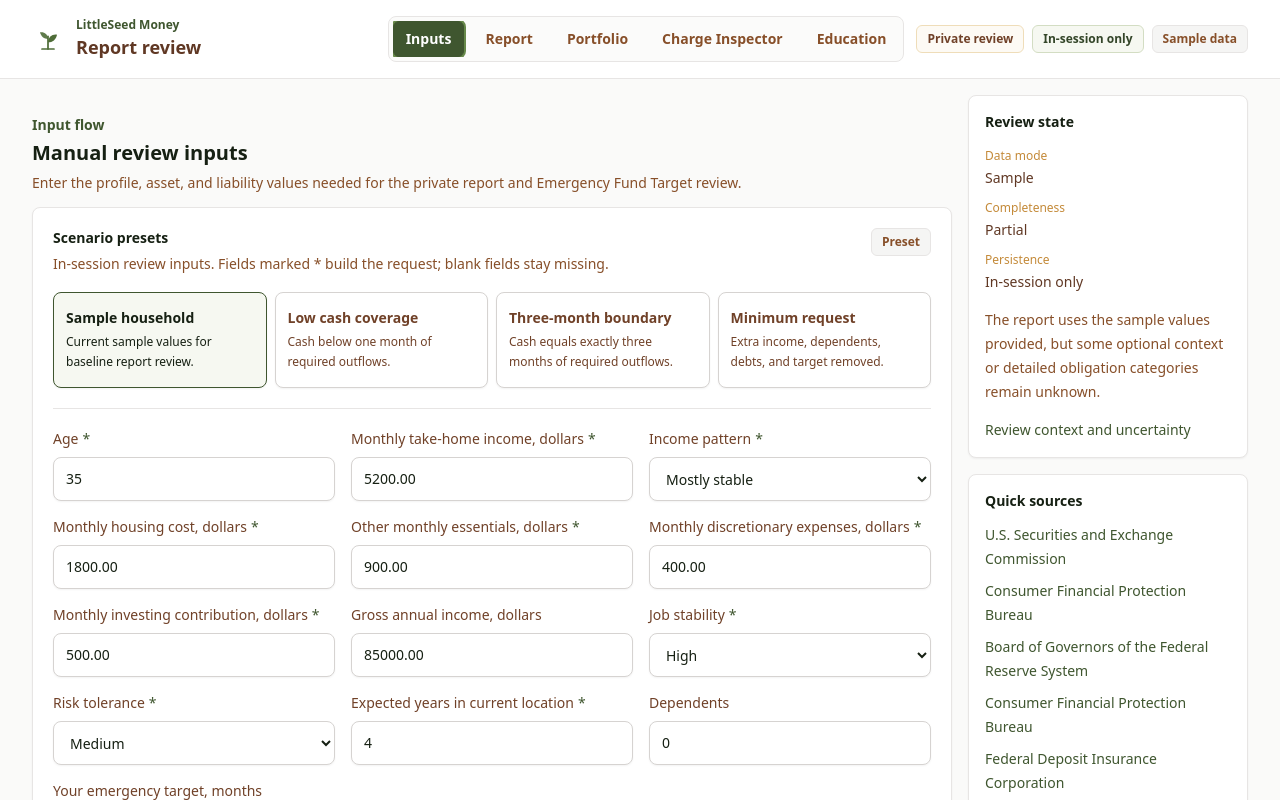
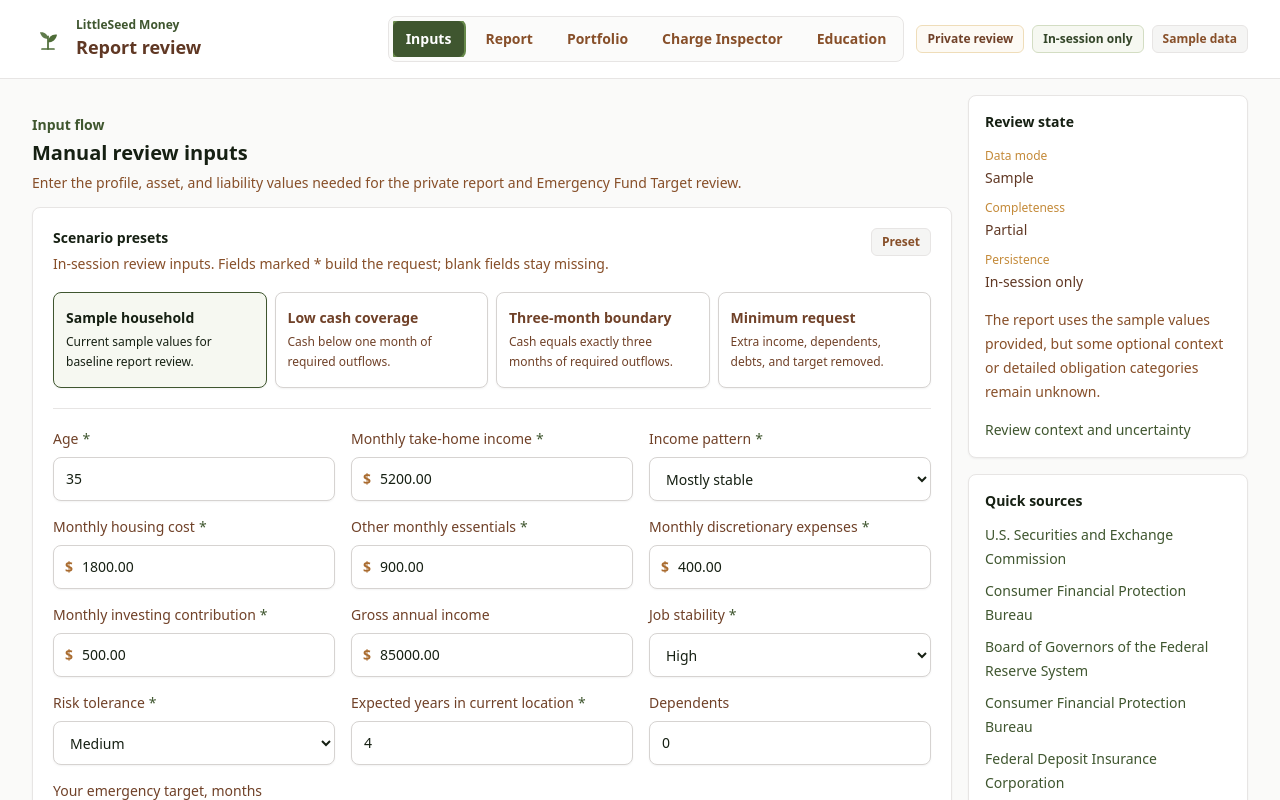
Before and after one commit to LittleSeedMoney/littleseed-money-landing, a Next.js app: page /private/report-review in a window 1280 px wide. Both pictures are taken after a click on the tab "Inputs". Shown: the top 800 px of the page. Built offline with nearby package versions, Linux system fonts and the light colour scheme.

Commit message:
Shorten report-review money input labels

```diff
--- a/components/report-review/manual-input-section.tsx
+++ b/components/report-review/manual-input-section.tsx
@@ -148,8 +148,9 @@ export function ManualInputSection({
           />
           <NumberField
             field="monthlyTakeHomeIncome"
-            label="Monthly take-home income, dollars"
+            label="Monthly take-home income"
             onUpdate={onUpdate}
+            prefix="$"
             required
             value={values.monthlyTakeHomeIncome}
           />
@@ -167,36 +168,41 @@ export function ManualInputSection({
           />
           <NumberField
             field="monthlyHousingCost"
-            label="Monthly housing cost, dollars"
+            label="Monthly housing cost"
             onUpdate={onUpdate}
+            prefix="$"
             required
             value={values.monthlyHousingCost}
           />
           <NumberField
             field="monthlyNonHousingEssentialExpenses"
-            label="Other monthly essentials, dollars"
+            label="Other monthly essentials"
             onUpdate={onUpdate}
+            prefix="$"
             required
             value={values.monthlyNonHousingEssentialExpenses}
           />
           <NumberField
             field="monthlyDiscretionaryExpenses"
-            label="Monthly discretionary expenses, dollars"
+            label="Monthly discretionary expenses"
             onUpdate={onUpdate}
+            prefix="$"
             required
             value={values.monthlyDiscretionaryExpenses}
           />
           <NumberField
             field="monthlyInvestmentContribution"
-            label="Monthly investing contribution, dollars"
+            label="Monthly investing contribution"
             onUpdate={onUpdate}
+            prefix="$"
             required
             value={values.monthlyInvestmentContribution}
           />
           <NumberField
             field="grossAnnualIncome"
-            label="Gross annual income, dollars"
+            label="Gross annual income"
             onUpdate={onUpdate}
+            prefix="$"
             value={values.grossAnnualIncome}
           />
           <SelectField
@@ -305,10 +311,11 @@ export function ManualInputSection({
                     value={asset.category}
                   />
                   <NumberValueField
-                    label="Balance, dollars"
+                    label="Balance"
                     onChange={(event) =>
                       onAssetUpdate(asset.id, "balance", event.target.value)
                     }
+                    prefix="$"
                     required
                     value={asset.balance}
                   />
@@ -389,10 +396,11 @@ export function ManualInputSection({
                       value={debt.debtType}
                     />
                     <NumberValueField
-                      label="Balance, dollars"
+                      label="Balance"
                       onChange={(event) =>
                         onDebtUpdate(debt.id, "balance", event.target.value)
                       }
+                      prefix="$"
                       required
                       value={debt.balance}
                     />
@@ -409,7 +417,7 @@ export function ManualInputSection({
                       value={debt.annualInterestRate}
                     />
                     <NumberValueField
-                      label="Monthly payment, dollars"
+                      label="Monthly payment"
                       onChange={(event) =>
                         onDebtUpdate(
                           debt.id,
@@ -417,6 +425,7 @@ export function ManualInputSection({
                           event.target.value,
                         )
                       }
+                      prefix="$"
                       required
                       value={debt.monthlyPayment}
                     />
@@ -465,6 +474,7 @@ function NumberField({
   field,
   label,
   onUpdate,
+  prefix,
   required = false,
   step = "0.01",
   value,
@@ -475,6 +485,7 @@ function NumberField({
     field: ManualProfileScalarField,
     event: ChangeEvent<HTMLInputElement | HTMLSelectElement>,
   ) => void;
+  prefix?: string;
   required?: boolean;
   step?: string;
   value: string;
@@ -484,8 +495,10 @@ function NumberField({
   return (
     <label className="block">
       <FieldLabel label={label} requirement={requirement} />
+      <span className="relative mt-2 block">
+        {prefix ? <InputPrefix value={prefix} /> : null}
         <input
-        className="mt-2 min-h-11 w-full rounded-lg border border-stone-300 bg-white px-3 py-2 text-sm text-seed-950 shadow-sm outline-none focus:border-seed-500 focus:ring-2 focus:ring-seed-200"
+          className={numberInputClass(prefix)}
           inputMode="decimal"
           min="0"
           onChange={(event) => onUpdate(field, event)}
@@ -494,6 +507,7 @@ function NumberField({
           type="number"
           value={value}
         />
+      </span>
     </label>
   );
 }
@@ -568,6 +582,7 @@ function TextValueField({
 function NumberValueField({
   label,
   onChange,
+  prefix,
   requirement,
   required = false,
   step = "0.01",
@@ -575,6 +590,7 @@ function NumberValueField({
 }: {
   label: string;
   onChange: (event: ChangeEvent<HTMLInputElement>) => void;
+  prefix?: string;
   requirement?: ManualProfileFieldRequirement | "conditional";
   required?: boolean;
   step?: string;
@@ -586,8 +602,10 @@ function NumberValueField({
   return (
     <label className="block">
       <FieldLabel label={label} requirement={resolvedRequirement} />
+      <span className="relative mt-2 block">
+        {prefix ? <InputPrefix value={prefix} /> : null}
         <input
-        className="mt-2 min-h-11 w-full rounded-lg border border-stone-300 bg-white px-3 py-2 text-sm text-seed-950 shadow-sm outline-none focus:border-seed-500 focus:ring-2 focus:ring-seed-200"
+          className={numberInputClass(prefix)}
           inputMode="decimal"
           min="0"
           onChange={onChange}
@@ -596,8 +614,26 @@ function NumberValueField({
           type="number"
           value={value}
         />
+      </span>
     </label>
   );
+}
+
+function InputPrefix({ value }: { value: string }) {
+  return (
+    <span
+      aria-hidden="true"
+      className="pointer-events-none absolute left-3 top-1/2 -translate-y-1/2 text-sm font-semibold text-earth-600"
+    >
+      {value}
+    </span>
+  );
+}
+
+function numberInputClass(prefix?: string) {
+  return `min-h-11 w-full rounded-lg border border-stone-300 bg-white py-2 pr-3 text-sm text-seed-950 shadow-sm outline-none focus:border-seed-500 focus:ring-2 focus:ring-seed-200 ${
+    prefix ? "pl-7" : "pl-3"
+  }`;
 }
 
 function SelectValueField({
--- a/components/report-review/saving-goal-draft-section.tsx
+++ b/components/report-review/saving-goal-draft-section.tsx
@@ -60,20 +60,23 @@ export function SavingGoalDraftSection() {
             value={values.goalName}
           />
           <GoalNumberField
-            label="Target amount, dollars"
+            label="Target amount"
             onChange={(event) => updateValue("targetAmount", event)}
+            prefix="$"
             required
             value={values.targetAmount}
           />
           <GoalNumberField
-            label="Current saved, dollars"
+            label="Current saved"
             onChange={(event) => updateValue("currentSaved", event)}
+            prefix="$"
             required
             value={values.currentSaved}
           />
           <GoalNumberField
-            label="Monthly contribution, dollars"
+            label="Monthly contribution"
             onChange={(event) => updateValue("monthlyContribution", event)}
+            prefix="$"
             required
             value={values.monthlyContribution}
           />
@@ -150,19 +153,32 @@ function GoalTextField({
 function GoalNumberField({
   label,
   onChange,
+  prefix,
   required = false,
   value,
 }: {
   label: string;
   onChange: (event: ChangeEvent<HTMLInputElement>) => void;
+  prefix?: string;
   required?: boolean;
   value: string;
 }) {
   return (
     <label className="block min-w-0">
       <GoalFieldLabel label={label} required={required} />
+      <span className="relative mt-2 block">
+        {prefix ? (
+          <span
+            aria-hidden="true"
+            className="pointer-events-none absolute left-3 top-1/2 -translate-y-1/2 text-sm font-semibold text-earth-600"
+          >
+            {prefix}
+          </span>
+        ) : null}
         <input
-        className="mt-2 min-h-11 w-full rounded-lg border border-stone-300 bg-white px-3 py-2 text-sm text-seed-950 shadow-sm outline-none focus:border-seed-500 focus:ring-2 focus:ring-seed-200"
+          className={`min-h-11 w-full rounded-lg border border-stone-300 bg-white py-2 pr-3 text-sm text-seed-950 shadow-sm outline-none focus:border-seed-500 focus:ring-2 focus:ring-seed-200 ${
+            prefix ? "pl-7" : "pl-3"
+          }`}
           inputMode="decimal"
           min="0"
           onChange={onChange}
@@ -171,6 +187,7 @@ function GoalNumberField({
           type="number"
           value={value}
         />
+      </span>
     </label>
   );
 }
```
Lines whose indentation alone changed are shown as unchanged.
